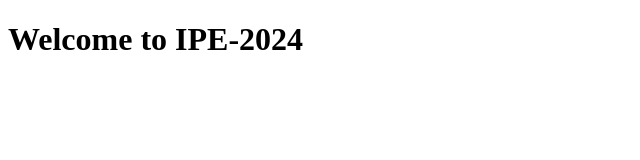
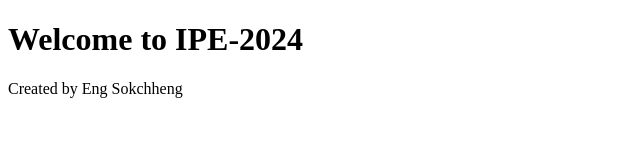
Before and after one commit to ChhenG02/midterm-ipe-2024, a plain HTML site: page index.html in a window 1280 px wide. Shown: the whole page, without its empty margins (0-640 px from the left). Drawn offline with Linux system fonts and the light colour scheme.

Commit message:
update index.html

```diff
--- a/index.html
+++ b/index.html
@@ -3,9 +3,10 @@
 <head>
     <meta charset="UTF-8">
     <meta name="viewport" content="width=device-width, initial-scale=1.0">
-    <title>ChhenG</title>
+    <title>Eng Sokchheng</title>
 </head>
 <body>
     <h1>Welcome to IPE-2024</h1>
+    <p>Created by Eng Sokchheng</p>
 </body>
 </html>
```
